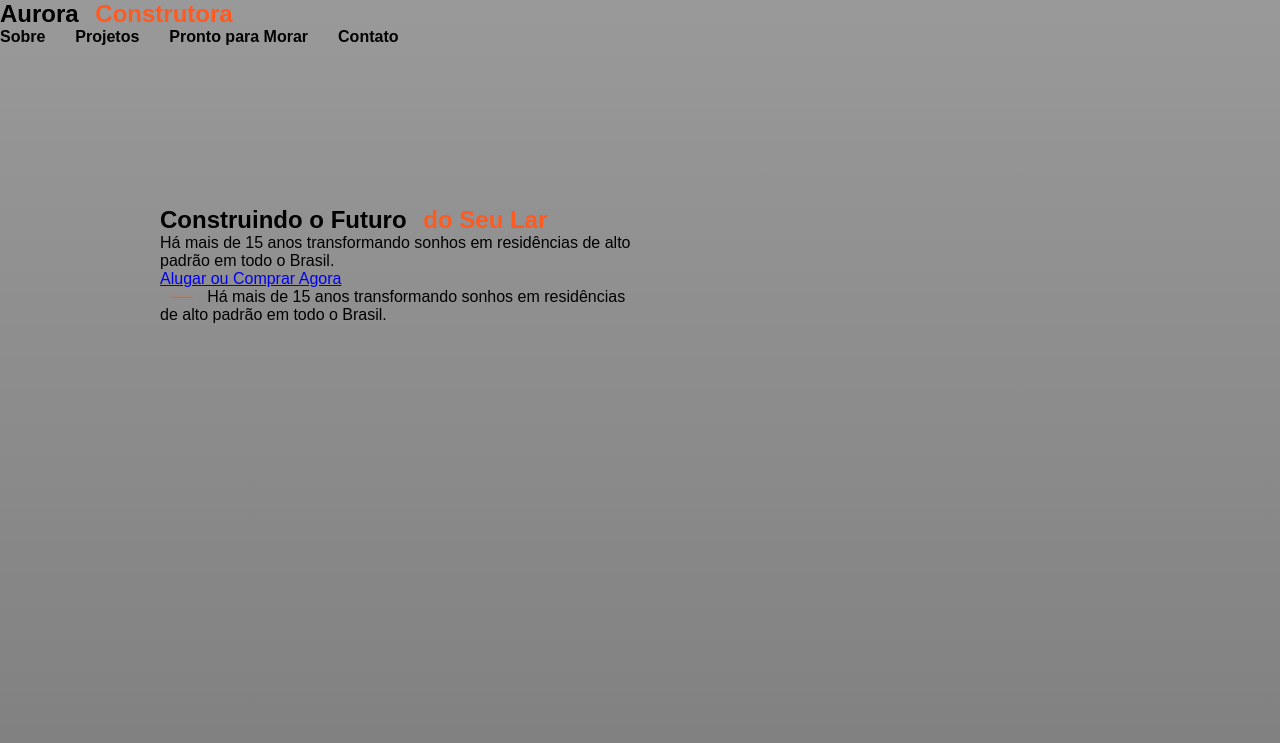
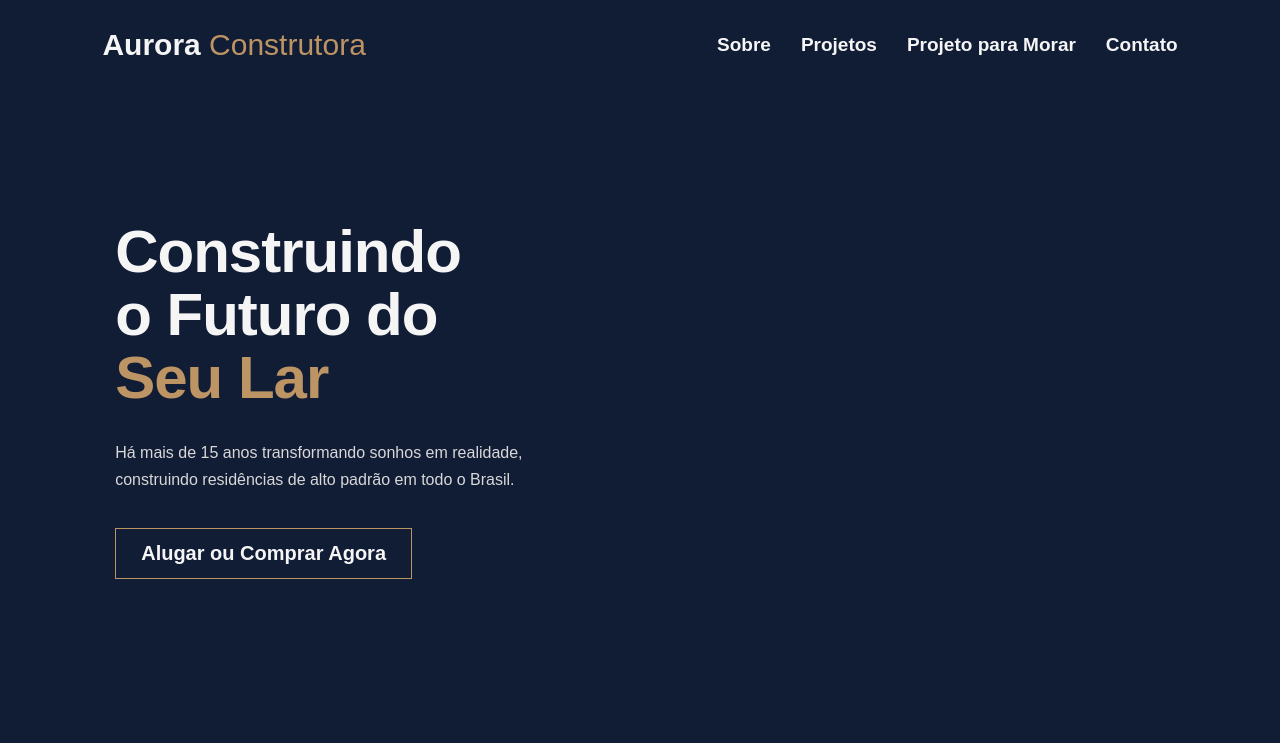
Before and after one commit to sophyaeva/AuroraConstrutora, a plain HTML site: page index.html in a window 1280 px wide. Drawn offline with Linux system fonts and the light colour scheme.

Commit message:
Iniciado

```diff
--- a/index.html
+++ b/index.html
@@ -8,25 +8,32 @@
 </head>
 <body>
 
-    <h2> Aurora <span> Construtora </span></h2>
-
+    <header>
+            <div class="logo">
+                 <h2>Aurora <span>Construtora</span></h2>
+             </div>
                     <nav class="menu">
                         <ul>
-                <li><a href="#"> Sobre </a></li>
-                <li><a href="#"> Projetos </a></li>
-                <li><a href="#"> Pronto para Morar </a></li>
-                <li><a href="#"> Contato </a></li>
+                            <li><a href="#sobre">Sobre</a></li>
+                            <li><a href="#projetos">Projetos</a></li>
+                            <li><a href="#morar">Projeto para Morar</a></li>
+                            <li><a href="#contato">Contato</a></li>
                         </ul>
                     </nav>
      </header>
 
+                 </header>
+
+        <main>
             <section class="hero">
                 <div class="home-conteudo">
-                <h1> Construindo o Futuro <span> do Seu Lar </span></h1>
-               <p> Há mais de 15 anos transformando sonhos em residências de alto padrão em todo o Brasil.</p>
-                <a href="#" class="btn"> Alugar ou Comprar Agora  </a>
-                <p> <span>  ── </span>Há mais de 15 anos transformando sonhos em residências de alto padrão em todo o Brasil. </p>
+                   <h1>Construindo<br>o Futuro do<br><span>Seu Lar</span></h1>
+                    <p>Há mais de 15 anos transformando sonhos em realidade, construindo residências de alto padrão em todo o Brasil.</p>
+                    <a href="#" class="botão"> Alugar ou Comprar Agora</a>
                 </div>
+            </section>
+
+
 
 
 
--- a/style.css
+++ b/style.css
@@ -1,125 +1,137 @@
 :root {
-    --green: #BD9464;
-    --slate-900: #0f172a;
-    --slate-200: #e2e8f0;
-    --slate-100: #f1f5f9;
-    --white: #ffffff;
-    --bg: #0f172a;
-    --font-display: 'Outfit', sans-serif;
-    --font-body: 'Inter', sans-serif;
+    --escuro: #111c35;
+    --claro: #f5f5f5;
+    --dourado: #bd9464;
+    --texto: #d8d8d8;
+    --fonte-principal: Arial, sans-serif;
 }
 
-*{
-    margin: 0%;
-    padding: 0%;
+* {
+
+    margin: 0;
+    padding: 0;
+    box-sizing: border-box;
+
 }
 
-html{
-    scroll-behavior: smooth;
+body {
+
+    background-color: var(--escuro);
+    color: var(--claro);
+    font-family: var(--fonte-principal);
+
 }
 
-body{
-    font-family: Arial, Helvetica, sans-serif;
-    box-sizing: border-box;
-    background: linear-gradient(rgba(0, 0, 0, 0.4), rgba(0, 0, 0, 0.5)), url(img/hero-basquete-feminino.png) no-repeat center/cover;
-    height: 100vh;
-}
-
-.cabecalho{
+header {
+    width: 100%;
+    height: 90px;
     display: flex;
     align-items: center;
     justify-content: space-between;
-    border-bottom: 0.2px solid #858585;
-    margin: 2rem;
-    padding-bottom: 2rem;
-    margin-top: 3rem;
-    gap: 10rem;
+    padding: 0 8%;
+
 }
 
-.logo{
+/* LOGO */
+
+.logo h2 {
+    font-size: 30px;
+    font-weight: 700;
     color: var(--claro);
-    font-weight: 700;
-    font-size: 24px;
+
 }
 
-.menu ul{
+.logo span {
+    color: var(--dourado);
+    font-weight: 400;
+
+}
+
+/* MENU */
+
+.menu ul {
     display: flex;
-    flex-direction: row;
+    align-items: center;
     gap: 30px;
     list-style: none;
+
 }
 
-.menu a{
+.menu a {
+    color: var(--claro);
     font-family: var(--fonte-principal);
-    color: var(--claro);
-    font-weight: 700;
-    outline: none;
+    font-size: 19px;
+    font-weight: 600;
     text-decoration: none;
+    transition: 0.3s;
+
 }
 
-.menu a:hover{
-    color: #ff5a1f;
+.menu a:hover {
+    color: var(--dourado);
+
 }
 
-.hero{
-    max-width: 100vh;
-    max-height: 100%;
+/* HERO */
+
+.hero {
+    min-height: 650px;
+    width: 100%;
+    display: flex;
+    align-items: flex-start;
+    padding-left: 9%;
+    padding-top: 130px;
+
 }
 
-.home-conteudo{
-    margin: 10rem;
-    max-width: 30rem;
-    min-height: 500px;
-    margin-top: 10rem;
+
+.home-conteudo {
+    max-width: 480px;
+
 }
 
-.sub-titulo{
-    font-size: 13px;
-    color: #ff5a1f;
-    font-weight: 700;
+/* TÍTULO */
+
+.home-conteudo h1 {
+    font-size: 60px;
+    line-height: 1.05;
+    font-weight: 750;
+    letter-spacing: -1px;
+    margin-bottom: 30px;
+
 }
 
-.titulo-principal{
-    color: var(--claro);
-    font-size: 77.3px;
-    font-weight: 800;
-    line-height: 1.0;
+.home-conteudo h1 span {
+    color: var(--dourado);
+
 }
 
-.descricao{
-    color: #c9c9c9;
-    border-left: 4px solid #ff5a1f;
-    padding-left: 1rem;
-    max-width: 25rem;
-    font-size: 18px;
-    font-weight: 300;
+/* TEXTO */
+
+.home-conteudo p {
+    max-width: 410px;
+    color: var(--texto);
+    font-size: 16px;
+    line-height: 1.7;
+    margin-bottom: 35px;
 }
 
-strong{
-    color: var(--preto);
-    font-size: 50px;
-    position: relative;
-    bottom: 30px;
-    margin-left: -70px;
+/* BOTÃO */
+
+.botão {
+    display: inline-block;
+    padding: 13px 25px;
+    border: 1px solid var(--dourado);
+    color: var(--claro);
+    text-decoration: none;
+    font-size: 20px;
+    font-weight: 600;
+    transition: 0.3s;
+
 }
 
-span{
-    color: #ff5a1f;
-    margin-left: 10px;
-    margin-right: 10px;
+.botão:hover {
+    background-color: var(--dourado);
+    color: var(--escuro);
+
 }
-
-.container-dados h3{
-    color: #ff5a1f;
-    font-size: 30px;
-}
-
-.container-dados{
-    margin: 7rem;
-    margin-top: -7rem;
-    display: flex;
-    gap: 40px;
-    background-color: #111111;
-    border: 1px solid #414141;
-    padding: 2rem;
-}
```
Lines whose indentation alone changed are shown as unchanged.
